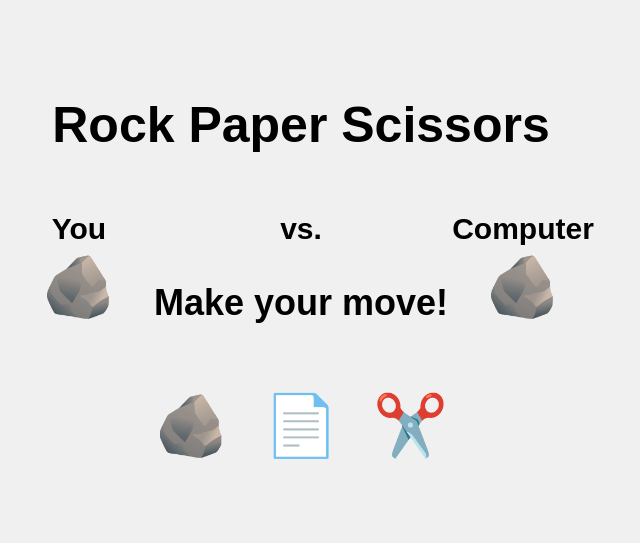
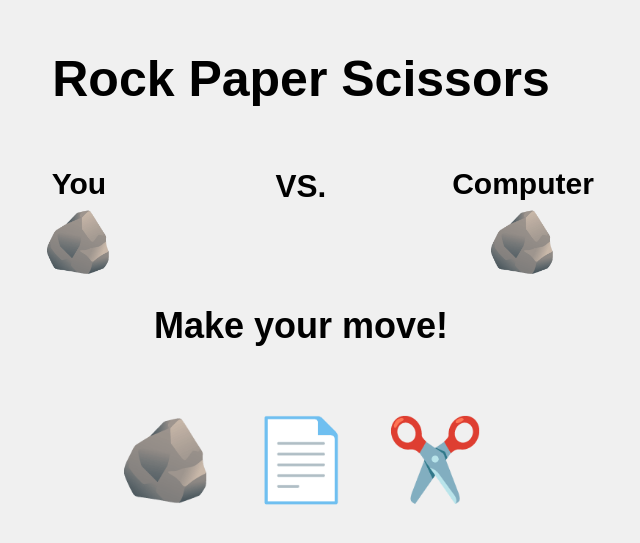
Before and after one commit to On-Fi/rock-paper-scissors-JS-game, a plain HTML site: page index.html in a window 1280 px wide. Shown: the part 133-676 px from the top of the page, without its empty margins (339-979 px from the left). Drawn offline with Linux system fonts and the light colour scheme.

Commit message:
updated the look of the app
Co-Authored-By: username-onfi <154669026+username-onfi@users.noreply.github.com>

```diff
--- a/index.html
+++ b/index.html
@@ -16,7 +16,7 @@
             <span id="user-emoji">🪨</span>
         </div>
         <div id="result">
-            <h2>vs.</h2>
+            <h2>VS.</h2>
             <p id="result-text">Make your move!</p>
         </div>
         <div id="computer-choice" class="choice">
--- a/styles.css
+++ b/styles.css
@@ -7,6 +7,7 @@ body {
     background-color: #f0f0f0;
     font-family: 'Arial', sans-serif;
 }
+
 
 h1 {
     font-size: 50px;
@@ -29,32 +30,35 @@ h1 {
 
 .choice h2 {
     font-size: 30px;
+    font-weight: bold;
     margin-bottom: 5px;
 }
 
 #result {
-    font-size: 20px;
+    font-size: 21px;
     flex: 1;
 }
 
 #result-text {
     font-size: 36px;
+    margin-top: 100px;
     font-weight: bold;
 }
 
 #choices {
-    margin-top: 20px;
+    margin-top: 0px;
 }
 
 button {
     padding: 10px;
-    font-size: 60px;
+    font-size: 80px;
     margin: 0 5px;
+    margin-top: 20px;
     cursor: pointer;
 border: none;
 background: none;
 }
 
 button:hover {
-    background-color: #ddd;
+    background-color: hsl(127, 89%, 57%);
 }
```
